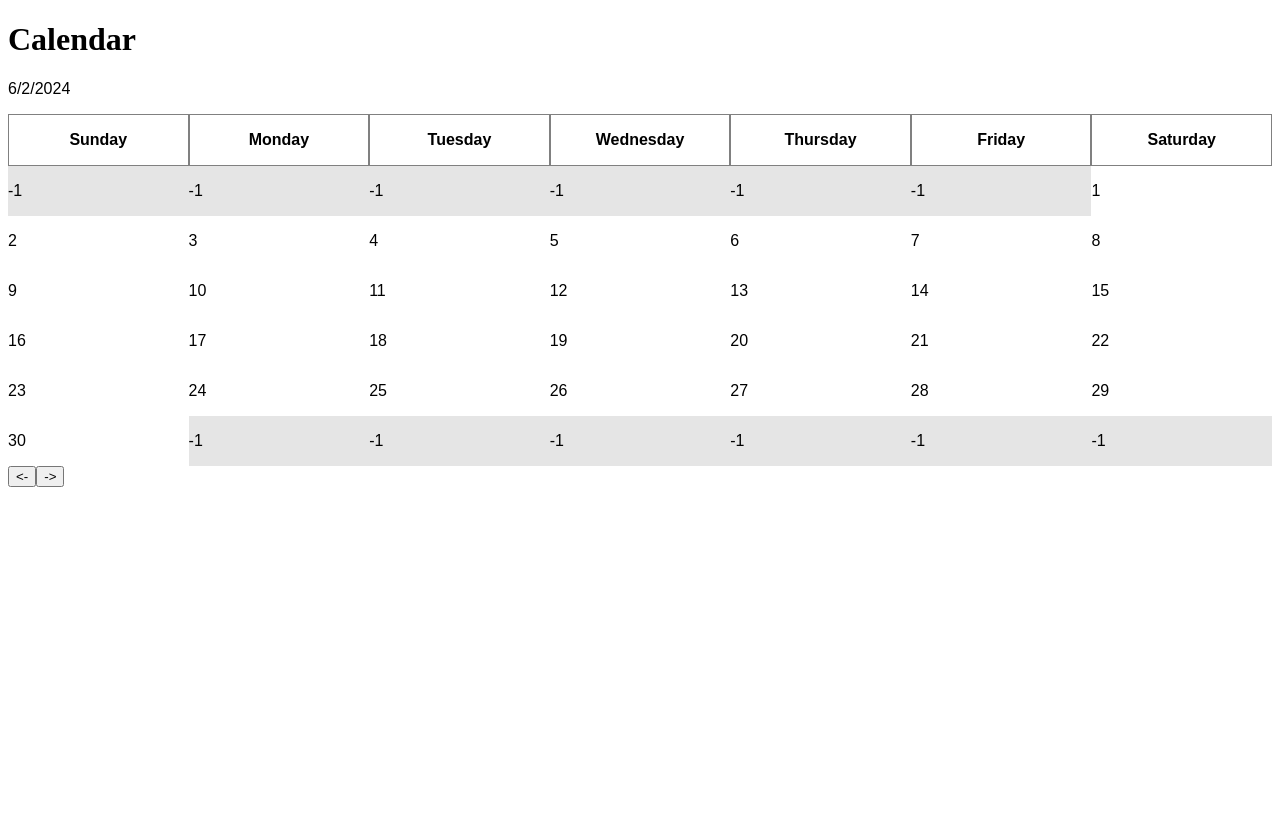
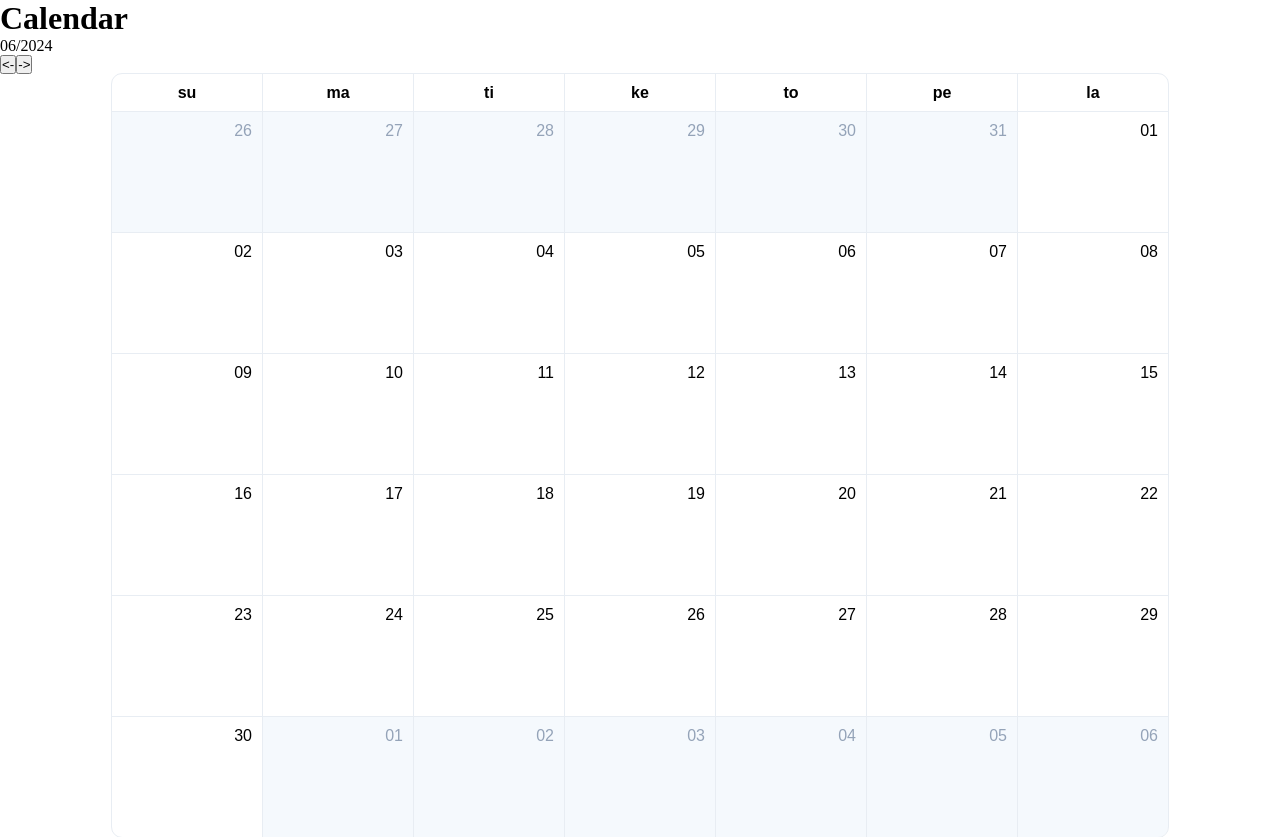
Before and after one commit to Corned/react-calendar, a React (Vite) app: page / in a window 1280 px wide. Before the commit the page ends 800 px from the top, so only its background shows below. Built offline with nearby package versions, Linux system fonts and the light colour scheme.

Commit message:
style + moment based

```diff
--- a/package.json
+++ b/package.json
@@ -10,6 +10,7 @@
     "preview": "vite preview"
   },
   "dependencies": {
+    "moment": "^2.30.1",
     "react": "^18.2.0",
     "react-dom": "^18.2.0"
   },
--- a/src/App.css
+++ b/src/App.css
@@ -1,24 +1,57 @@
+* {
+  box-sizing: content-box;
+  margin: 0;
+  padding: 0;
+}
+
 .calendar {
   font-family: sans-serif;
+  width: fit-content;
+
+  margin: 0 auto;
+  border-radius: 10px;
+  outline: 1px solid #E8EDF3;
+  overflow: hidden;
 }
 
 .calendar__header {
   display: grid;
-  grid-template-columns: repeat(7, 1fr);
+  grid-template-columns: repeat(7, 150px);
+  gap: 1px;
 }
 
 .calendar__header-title {
   text-align: center;
   font-weight: bold;
-  border: 1px solid gray;
+  background-color: white;
+  padding: 10px;
+  text-transform: lowercase;
+  outline: 1px solid #E8EDF3;
 }
 
 .calendar__days {
   display: grid;
-  grid-template-columns: repeat(7, 1fr);
+  grid-template-columns: repeat(7, 150px);
   grid-template-rows: repeat(6, 1fr);
+  gap: 1px;
 }
 
-.grayed {
-  background-color: rgba(0, 0, 0, 0.1);
+.calendar__day {
+  height: 100px;
+  padding: 10px;
+  background-color: white;
+
+  display: flex;
+  flex-direction: column;
+  outline: 1px solid #E8EDF3;
 }
+
+.calendar__day.grayed {
+  background-color: #F5F9FD;
+  color: #94A3B8;
+
+}
+
+.day__number {
+  margin: 0 0 0 auto;
+}
--- a/src/App.tsx
+++ b/src/App.tsx
@@ -1,106 +1,104 @@
 import { useState } from "react"
 import "./App.css"
 
-const date = new Date()
-const year = date.getFullYear()
-//const month = date.getMonth() + 1 // JavaScript months are index-based.
-const day = date.getDate()
-const dayOfWeek = date.getDay()
+import moment from "moment"
 
 const Calendar = () => {
-  const [ month, setMonth ] = useState(date.getMonth() + 1)
+  const [ date, setDate ] = useState(moment())
 
-  const rows = 6
-  const cols = 7
+  const addMonth = () => {
+    setDate((oldDate) => oldDate.clone().add({ month: 1 }))
+  }
 
-  console.log({ year, month });
+  const removeMonth = () => {
+    setDate((oldDate) => oldDate.clone().subtract({ month: 1 }))
+  }
+
 
   const days = [
-    "Sunday", "Monday", "Tuesday", "Wednesday",
-    "Thursday", "Friday", "Saturday"
+    "Su", "Ma", "Ti", "Ke",
+    "To", "Pe", "La",
   ]
 
-  const getNumberOfDaysInMonth = (year, month) =>
-    new Date(year, month, 0).getDate()
+  const columns = 7
+  const rows = 6
 
-  const getFirstDayOfMonth = (year, month) =>
-    new Date(year, month - 1, 1).getDay()
-
-  const getLastDayOfMonth = (year, month) =>
-    new Date(year, month, 0).getDay()
-
-  const dateString = date.toLocaleDateString()
-  const daysInCurrentMonth = getNumberOfDaysInMonth(year, month)
-  const firstDayOfCurrentMonth = days[getFirstDayOfMonth(year, month)]
-  const lastDayOfCurrentMonth = days[getLastDayOfMonth(year, month)]
-
-  console.log({ dateString, daysInCurrentMonth, firstDayOfCurrentMonth, lastDayOfCurrentMonth });
-
-  const daysBefore = getFirstDayOfMonth(year, month)
 
   const items = []
 
-  while (items.length < getFirstDayOfMonth(year, month)) {
-    items.push({ x: -1 })
+  //
+
+
+  const lastMonth = date.clone().subtract({ month: 1 })
+  const daysInLastMonth = lastMonth.daysInMonth()
+
+  const nextMonth = date.clone().subtract({ month: 1 })
+  const daysInNextMonth = nextMonth.daysInMonth()
+
+  const firstDayOfCurrentMonth = moment([ date.year(), date.month(), 1 ]).day()
+
+
+
+  for (let dayNumber = (daysInLastMonth - firstDayOfCurrentMonth); dayNumber < daysInLastMonth; dayNumber++) {
+    items.push({
+      dayNumber: dayNumber + 1,
+      current: false,
+    })
+  }
+
+  for (let dayNumber = 1; dayNumber <= date.daysInMonth(); dayNumber++) {
+    items.push({
+      dayNumber,
+      currentMonth: true,
+    })
+  }
+
+  let i = 0
+  while (items.length < rows * columns) {
+    i++
+    items.push({
+      dayNumber: i,
+      currentMonth: false,
+    })
   }
 
 
 
-  for (let i = 0; i < daysInCurrentMonth; i++) {
-    items.push({ x: i  + 1 })
-  }
+  return (
+
+    <>
+
+      <p>{ date.format("MM/YYYY") }</p>
+
+      <button onClick={removeMonth}>{"<-"}</button>
+      <button onClick={addMonth}>{"->"}</button>
 
 
-  while (items.length < rows * cols) {
-    items.push({ x: -1 })
-  }
+      <div className="calendar">
 
 
-  return (
-    <div className="calendar">
-      <p>{ date.toLocaleDateString() }</p>
 
         <div className="calendar__header">
+          {
+            days.map((day) => (
               <div className="calendar__header-title">
-          <p>Sunday</p>
+                <p>{ day }</p>
               </div>
-        <div className="calendar__header-title">
-          <p>Monday</p>
-        </div>
-        <div className="calendar__header-title">
-          <p>Tuesday</p>
-        </div>
-        <div className="calendar__header-title">
-          <p>Wednesday</p>
-        </div>
-        <div className="calendar__header-title">
-          <p>Thursday</p>
-        </div>
-        <div className="calendar__header-title">
-          <p>Friday</p>
-        </div>
-        <div className="calendar__header-title">
-          <p>Saturday</p>
-        </div>
+            ))
+          }
         </div>
         <div className="calendar__days">
-
           {
-          items.map((a) => {
-            return (
-              <div className={a.x < 0 ? "grayed" : "normal"}>
-                <p>{ a.x }</p>
+            items.map((item) => (
+              <div className={`calendar__day ${item.currentMonth ? "" : "grayed"}`}>
+                <p className="day__number">{ item.dayNumber.toString().padStart(2, "0") }</p>
               </div>
-            )
-          })
+            ))
           }
+        </div>
 
       </div>
-
-      <button onClick={() => setMonth(month - 1)}>{"<-"}</button>
-      <button onClick={() => setMonth(month + 1)}>{"->"}</button>
-
-    </div>
+    </>
   )
 }
 
```
Also changed, not shown: 1 other file (tests, documents, lock files or other folders). Lines whose indentation alone changed are shown as unchanged.
